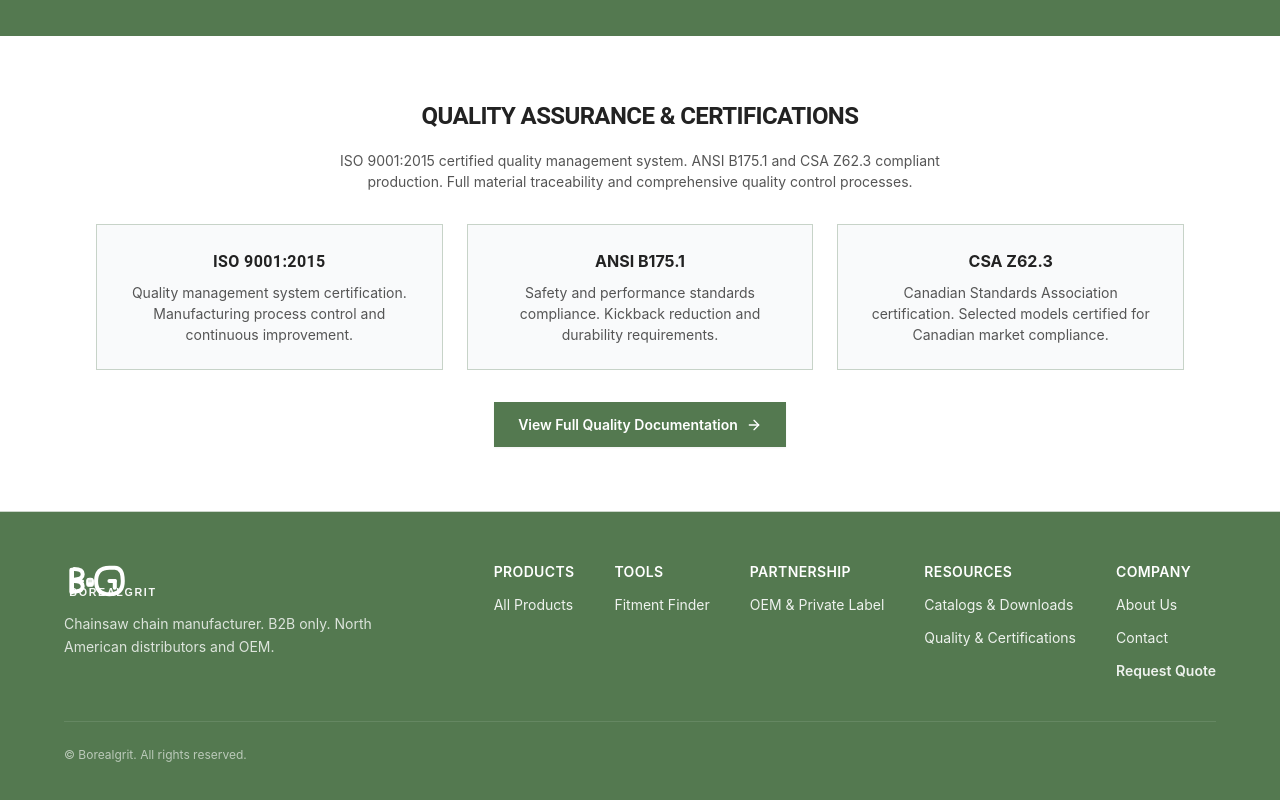
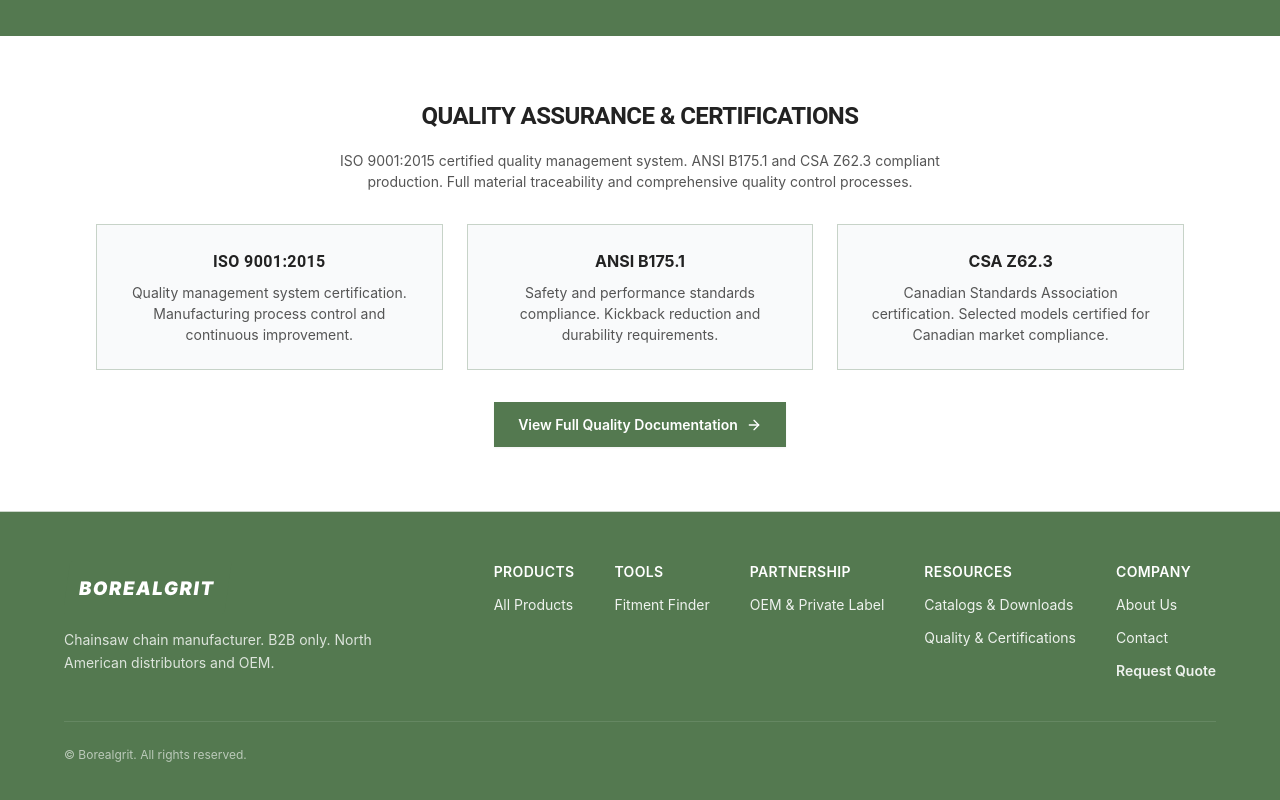
Before and after one commit to LoganOYoung/chainsaw-chain-supplier-borealgrit, a Next.js app: page / in a window 1280 px wide. Shown: the part 3216-4016 px from the top of the page. Built offline with nearby package versions, Linux system fonts and the light colour scheme.

Commit message:
同步更新 Footer logo 为新设计的倾斜 logo

```diff
--- a/components/Footer.tsx
+++ b/components/Footer.tsx
@@ -9,11 +9,11 @@ export default function Footer() {
           <div className="md:max-w-xs">
             <Link href="/" className="block mb-3">
               <Image
-                src="/logo-bg-white.svg"
+                src="/logo-borealgrit-champagne.svg"
                 alt="Borealgrit Logo"
-                width={200}
-                height={60}
-                className="h-10 w-auto"
+                width={280}
+                height={90}
+                className="h-12 md:h-14 w-auto"
               />
             </Link>
             <p className="text-sm text-white/80 leading-relaxed">Chainsaw chain manufacturer. B2B only. North American distributors and OEM.</p>
```
